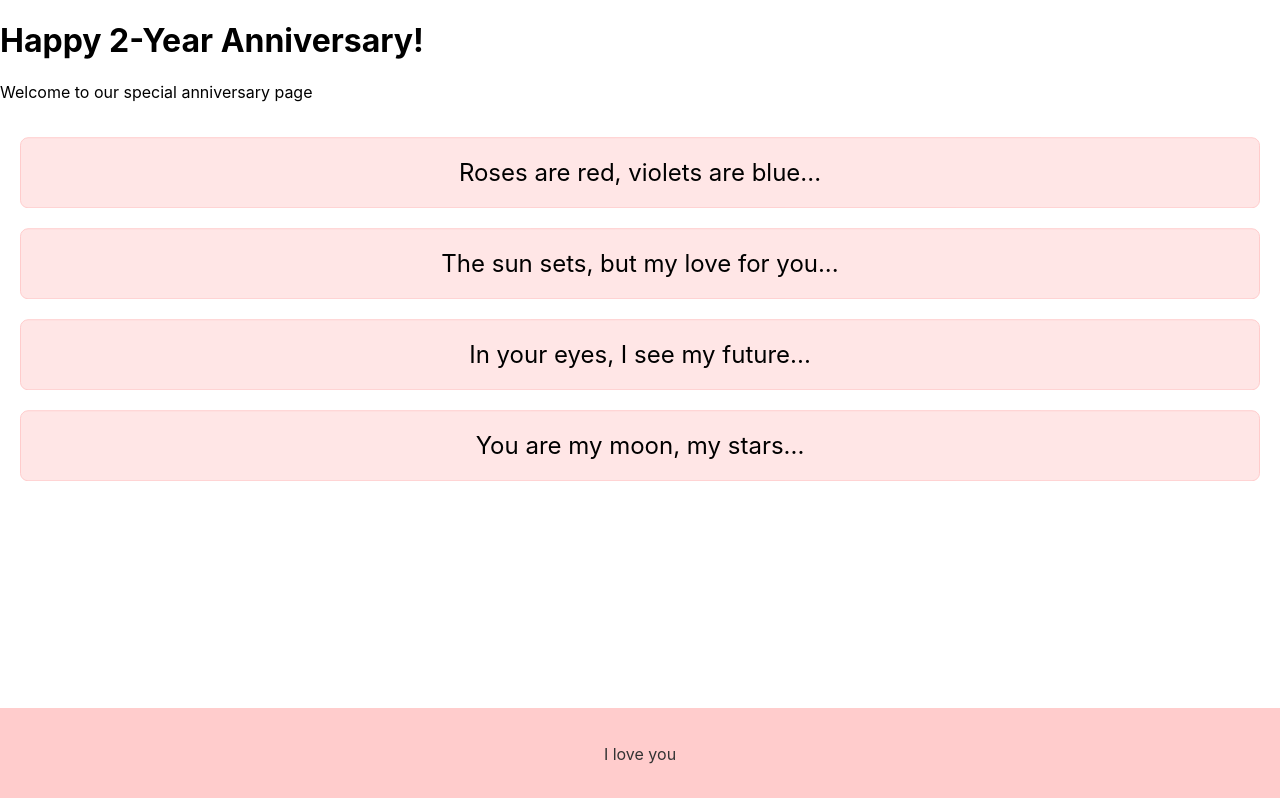
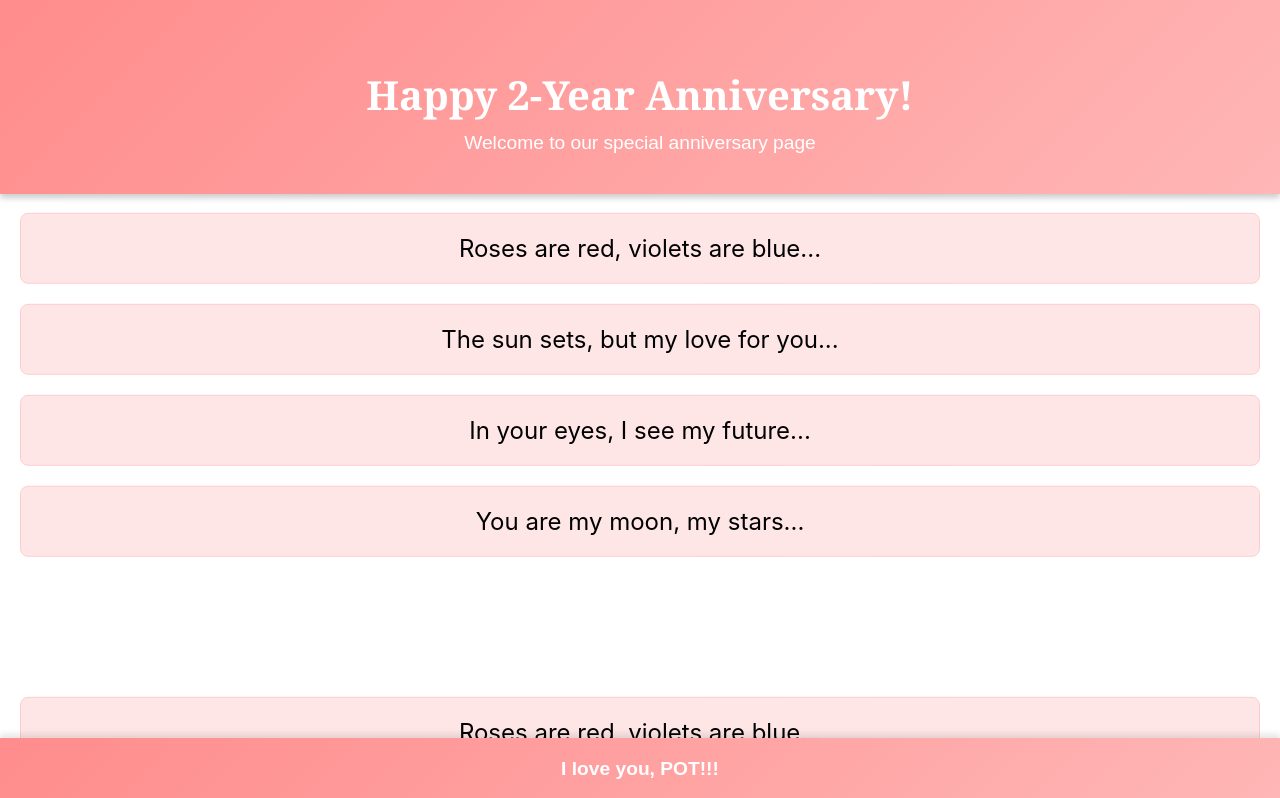
Before and after one commit to SamanvayLamba/2yr, a React (Create React App) app: page / in a window 1280 px wide. Shown: the top 798 px of the page. Built offline with nearby package versions, Linux system fonts and the light colour scheme.

Commit message:
Add styling

```diff
--- /dev/null
+++ b/src/components/Footer.css
@@ -0,0 +1,32 @@
+.footer {
+    background: linear-gradient(135deg, #ff8c8c, #ffb6b6); /* Gradient background */
+    color: #fff; /* White text color */
+    padding: 20px 0; /* Vertical space for the text */
+    text-align: center; /* Center the text */
+    position: fixed; /* Fixed position at the bottom */
+    bottom: 0; /* Align to the bottom */
+    width: 100%; /* Full width */
+    box-shadow: 0 -4px 6px rgba(0, 0, 0, 0.1); /* Subtle shadow */
+    font-family: 'Arial', sans-serif; /* Clean font */
+}
+
+.footer-text {
+    margin: 0; /* Remove default margin */
+    font-size: 1.2em; /* Slightly larger text */
+    font-weight: bold; /* Bold text */
+    animation: fadeIn 1s ease-out;
+}
+
+.footer-text span {
+    display: inline-block;
+    transition: transform 0.3s ease; /* Smooth scale transition */
+}
+
+.footer-text span:hover {
+    transform: scale(1.2); /* Slightly increase size on hover */
+}
+
+@keyframes fadeIn {
+    0% { opacity: 0; transform: translateY(10px); }
+    100% { opacity: 1; transform: translateY(0); }
+}
--- a/src/components/Footer.tsx
+++ b/src/components/Footer.tsx
@@ -1,9 +1,10 @@
 import React from 'react';
+import './Footer.css';  // Import the CSS file for styling
 
 const Footer: React.FC = () => {
     return (
         <footer className="footer">
-            <p>I love you</p>
+            <p className="footer-text">I love you, POT!!!</p>
         </footer>
     );
 };
--- /dev/null
+++ b/src/components/Header.css
@@ -0,0 +1,35 @@
+.header {
+    background: linear-gradient(135deg, #ff8c8c, #ffb6b6); /* Gradient background */
+    color: #fff; /* White text color */
+    padding: 40px 20px; /* Space around the text */
+    text-align: center; /* Center the text */
+    box-shadow: 0 4px 6px rgba(0, 0, 0, 0.2); /* Subtle shadow */
+}
+
+.header-content {
+    max-width: 800px; /* Max width for the text container */
+    margin: 0 auto; /* Center the container */
+}
+
+.header h1 {
+    font-size: 2.5em; /* Larger text for the heading */
+    margin-bottom: 10px; /* Space below the heading */
+    font-family: 'Georgia', serif; /* Elegant font for the heading */
+    animation: textAnimation 1s ease-out;
+}
+
+.header p {
+    font-size: 1.2em; /* Slightly larger text for the paragraph */
+    margin: 0; /* Remove default margin */
+    font-family: 'Arial', sans-serif; /* Clean font for the paragraph */
+    animation: textAnimation 1.5s ease-out;
+}
+
+@keyframes textAnimation {
+    0% { opacity: 0; transform: translateY(-10px); }
+    100% { opacity: 1; transform: translateY(0); }
+}
+
+.header h1 span {
+    font-size: 1.5em; /* Larger heart icons */
+}
--- a/src/components/InfiniteScroll.tsx
+++ b/src/components/InfiniteScroll.tsx
@@ -39,11 +39,20 @@ const InfiniteScroll: React.FC = () => {
 
     return (
         <div>
+        <div>
             {quotes.map((quote, index) => (
                 <Quote key={index} text={quote} />
             ))}
             <div ref={loader} style={{ height: '100px', margin: '10px 0' }}></div>
         </div>
+                <div>
+                {quotes.map((quote, index) => (
+                    <Quote key={index} text={quote} />
+                ))}
+                <div ref={loader} style={{ height: '100px', margin: '10px 0' }}></div>
+            </div></div>
+
+
     );
 };
 
--- a/src/components/header.tsx
+++ b/src/components/header.tsx
@@ -1,10 +1,13 @@
 import React from 'react';
+import './Header.css';  // Import the CSS file for styling
 
 const Header: React.FC = () => {
     return (
         <header className="header">
-            <h1>Happy 2-Year Anniversary!</h1>
-            <p>Welcome to our special anniversary page</p>
+            <div className="header-content">
+                <h1>Happy 2-Year Anniversary!</h1>
+                <p>Welcome to our special anniversary page</p>
+            </div>
         </header>
     );
 };
```
